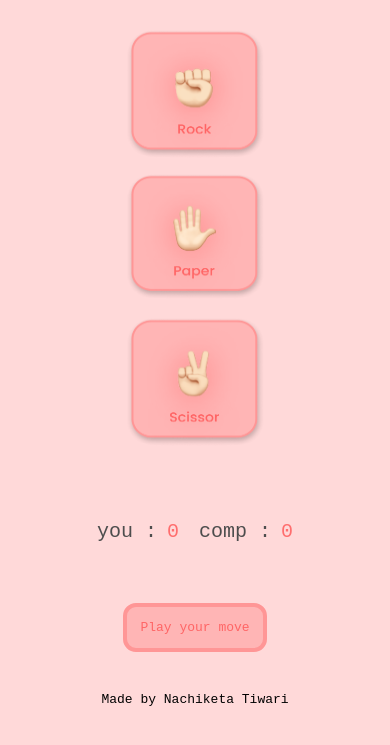
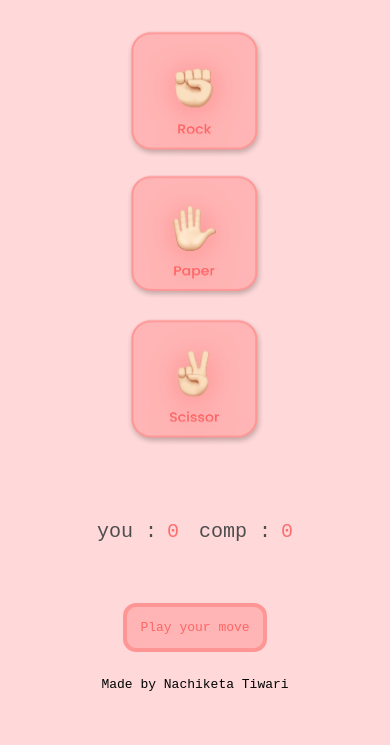
Before and after one commit to NachiketaTiwari69/StonePaperScissorProject, a plain HTML site: page index.html in a window 390 px wide. Shown: the part 71-816 px from the top of the page. Drawn offline with Linux system fonts and the light colour scheme.

Commit message:
responsive changes

```diff
--- a/style.css
+++ b/style.css
@@ -149,7 +149,7 @@ img {
 
     #author{
         text-align: center;
-        padding-top: 40px;
+        padding-top: 25px;
     }
 
 }
```
